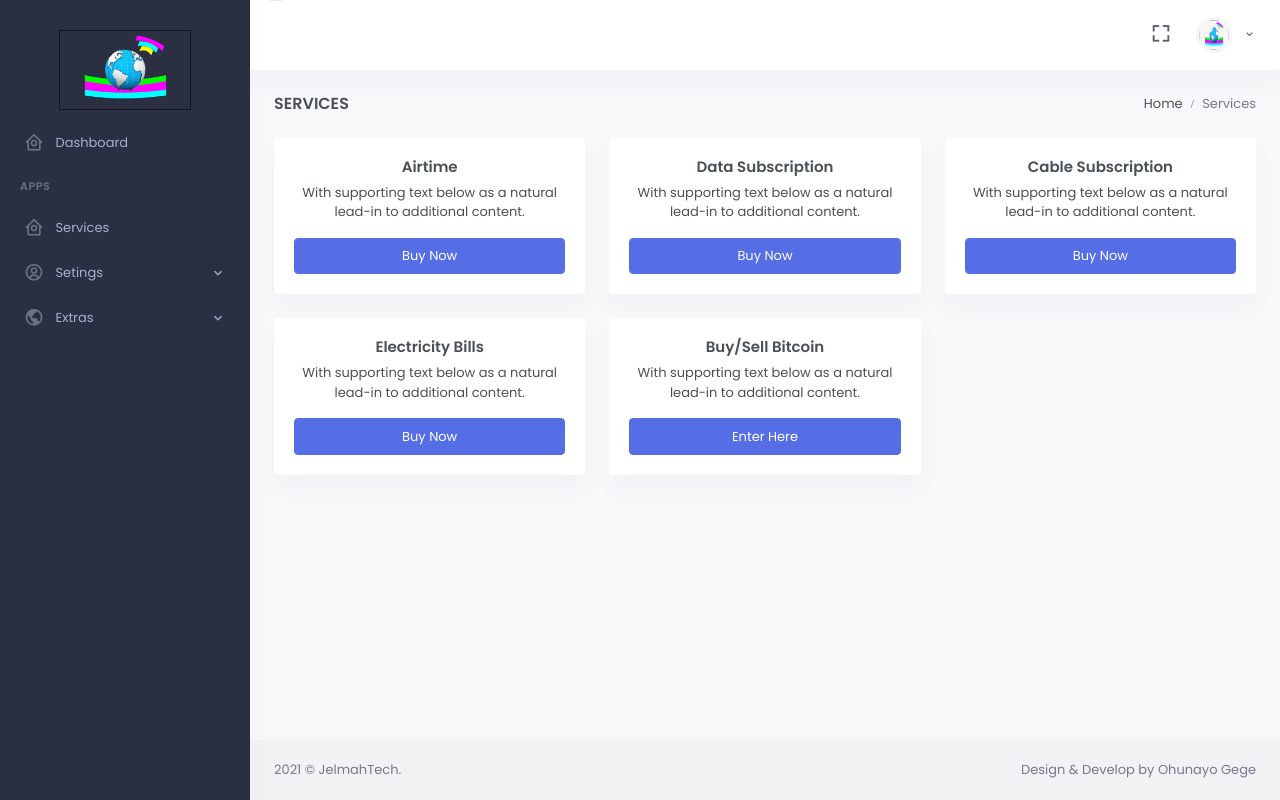
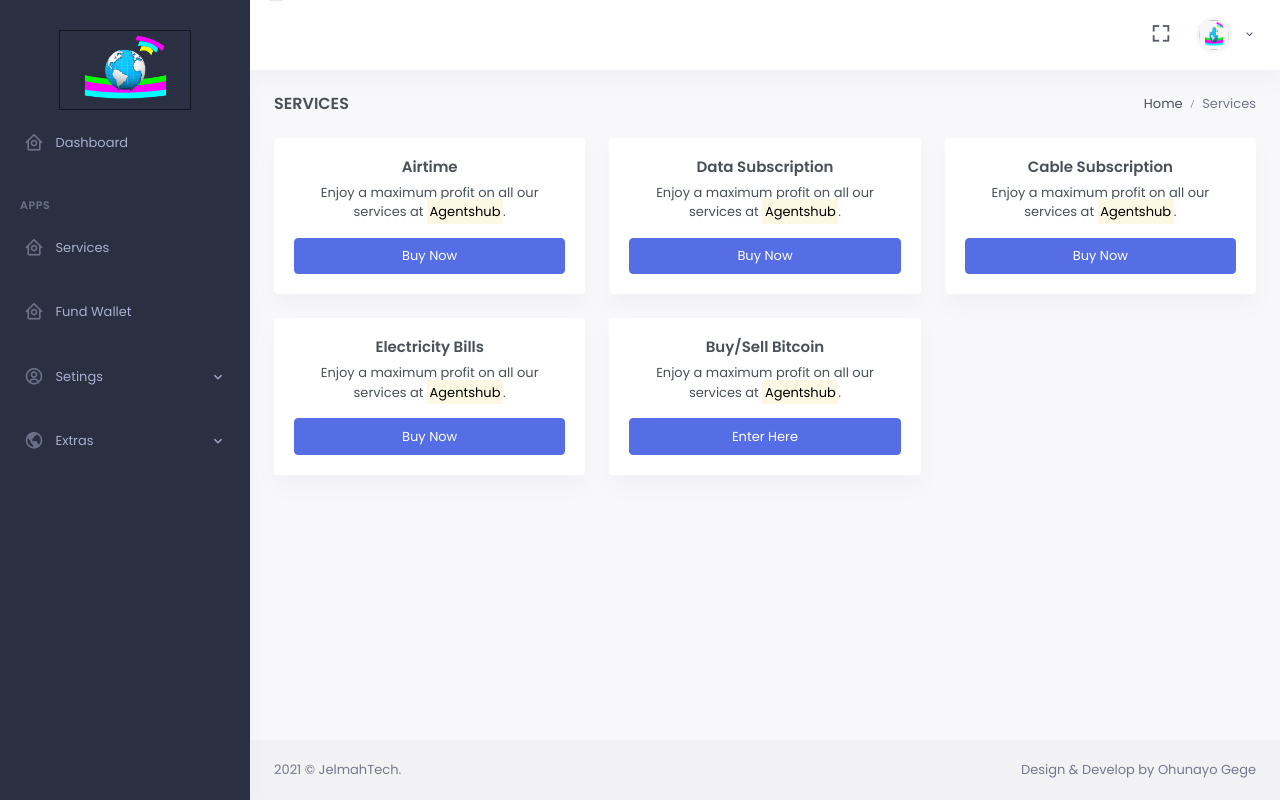
Before and after one commit to Jelmah04/teledig, a Django app: template web/templates/service.html in a window 1280 px wide. Run offline with Django 3.2, Linux system fonts and the light colour scheme; the template is opened without the code that fills it, so the values that code supplies are empty; some libraries are stand-ins or nearby versions.

Commit message:
part commited

```diff
--- a/web/templates/my-wallet.html
+++ b/web/templates/my-wallet.html
@@ -18,7 +18,7 @@
 
                                     <div class="page-title-right">
                                         <ol class="breadcrumb m-0">
-                                            <li class="breadcrumb-item active">Dear User, Thank you for transacting with us</li>
+                                            <li class="breadcrumb-item active">Dear {{request.user}}, Thank you for transacting with us</li>
                                         </ol>
                                     </div>
 
--- a/web/templates/service.html
+++ b/web/templates/service.html
@@ -32,8 +32,7 @@
                             <div class="col-lg-4 ">
                                 <div class="card card-body text-center">
                                     <h4 class="card-title mt-0">Airtime</h4>
-                                    <p class="card-text">With supporting text below as a natural lead-in to additional
-                                        content.</p>
+                                    <p class="card-text">Enjoy a maximum profit on all our services at <mark>Agentshub</mark>.</p>
                                     <a href="{% url 'airtimes' %}" class="btn btn-primary waves-effect waves-light">Buy Now</a>
                                 </div>
                             </div>
@@ -41,8 +40,7 @@
                             <div class="col-lg-4 ">
                                 <div class="card card-body text-center">
                                     <h4 class="card-title mt-0">Data Subscription</h4>
-                                    <p class="card-text">With supporting text below as a natural lead-in to additional
-                                        content.</p>
+                                    <p class="card-text">Enjoy a maximum profit on all our services at <mark>Agentshub</mark>.</p>
                                     <a href="{% url 'datas' %}" class="btn btn-primary waves-effect waves-light">Buy Now</a>
                                 </div>
                             </div>
@@ -50,8 +48,7 @@
                             <div class="col-lg-4 ">
                                 <div class="card card-body text-center">
                                     <h4 class="card-title mt-0">Cable Subscription</h4>
-                                    <p class="card-text">With supporting text below as a natural lead-in to additional
-                                        content.</p>
+                                    <p class="card-text">Enjoy a maximum profit on all our services at <mark>Agentshub</mark>.</p>
                                     <a href="{% url 'cables' %}" class="btn btn-primary waves-effect waves-light">Buy Now</a>
                                 </div>
                             </div>
@@ -59,8 +56,7 @@
                             <div class="col-lg-4 ">
                                 <div class="card card-body text-center">
                                     <h4 class="card-title mt-0">Electricity Bills</h4>
-                                    <p class="card-text">With supporting text below as a natural lead-in to additional
-                                        content.</p>
+                                    <p class="card-text">Enjoy a maximum profit on all our services at <mark>Agentshub</mark>.</p>
                                     <a href="{% url 'electricitys' %}" class="btn btn-primary waves-effect waves-light">Buy Now</a>
                                 </div>
                             </div>
@@ -68,8 +64,7 @@
                             <div class="col-lg-4 ">
                                 <div class="card card-body text-center">
                                     <h4 class="card-title mt-0">Buy/Sell Bitcoin</h4>
-                                    <p class="card-text">With supporting text below as a natural lead-in to additional
-                                        content.</p>
+                                    <p class="card-text">Enjoy a maximum profit on all our services at <mark>Agentshub</mark>.</p>
                                     <a href="https://api.whatsapp.com/send?phone=971504131477&text=&source=&data=" class="btn btn-primary waves-effect waves-light">Enter Here</a>
                                 </div>
                             </div>
--- a/web/templates/sidebar.html
+++ b/web/templates/sidebar.html
@@ -13,7 +13,7 @@
                         <i class="bx bx-home-circle"></i></span>
                         <span>Dashboard</span>
                     </a>
-                </li>
+                </li><br/>
 
                 <li class="menu-title">Apps</li>
                 <li>
@@ -21,7 +21,15 @@
                         <i class="bx bx-home-circle"></i></span>
                         <span>Services</span>
                     </a>
-                </li>
+                </li><br/>
+
+                <li>
+                    <a href="{% url 'wallet' %}" class="waves-effect">
+                        <i class="bx bx-home-circle"></i></span>
+                        <span>Fund Wallet</span>
+                    </a>
+                </li><br/>
+
 
                 <li>
                     <a href="javascript: void(0);" class="has-arrow waves-effect">
@@ -34,7 +42,7 @@
                         <li><a href="{% url 'profile' %}">Profile</a></li>
                         <li><a href="{% url 'change_password' %}">Change Password</a></li>
                     </ul>
-                </li>
+                </li><br/>
 
                 <li>
                     <a href="javascript: void(0);" class="has-arrow waves-effect">
@@ -46,7 +54,7 @@
                         <li><a href="{% url 'funding' %}">FAQ</a></li>
                         <li><a href="{% url 'logout' %}">Log Out</a></li>
                     </ul>
-                </li>
+                </li><br/>
 
             </ul>
         </div>
```
Also changed, not shown: web/templates/home.html (+5 -5 lines), web/views.py (+36 -36 lines).
